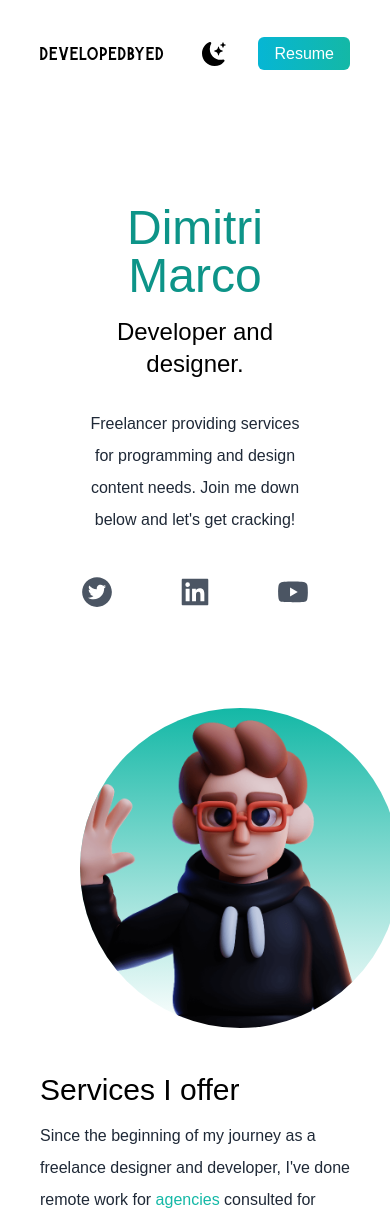
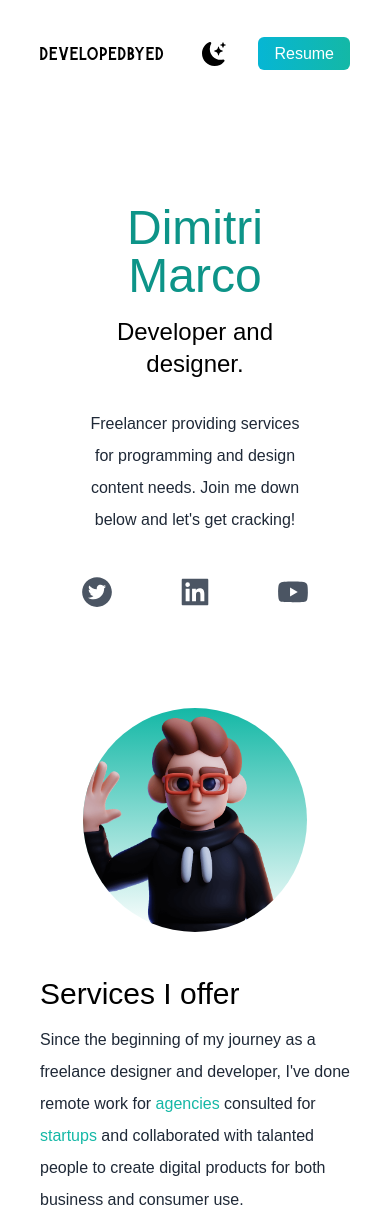
Before and after one commit to developedbyed/react-portofolio-with-tailwind, a Next.js app: page / in a window 390 px wide. Shown: the top 1223 px of the page. Built offline with nearby package versions, Linux system fonts and the light colour scheme.

Commit message:
Hero image centered

```diff
--- a/pages/index.js
+++ b/pages/index.js
@@ -65,7 +65,7 @@ export default function Home() {
               <AiFillLinkedin />
               <AiFillYoutube />
             </div>
-            <div className="mx-auto bg-gradient-to-b from-teal-500 rounded-full w-80 h-80 relative overflow-hidden mt-20 md:h-96 md:w-96">
+            <div className="mx-auto bg-gradient-to-b from-teal-500 rounded-full w-56 h-56 relative overflow-hidden mt-20 md:h-80 md:w-80 lg:h-96 lg:w-96">
               <Image src={deved} layout="fill" objectFit="cover" />
             </div>
           </div>
```
